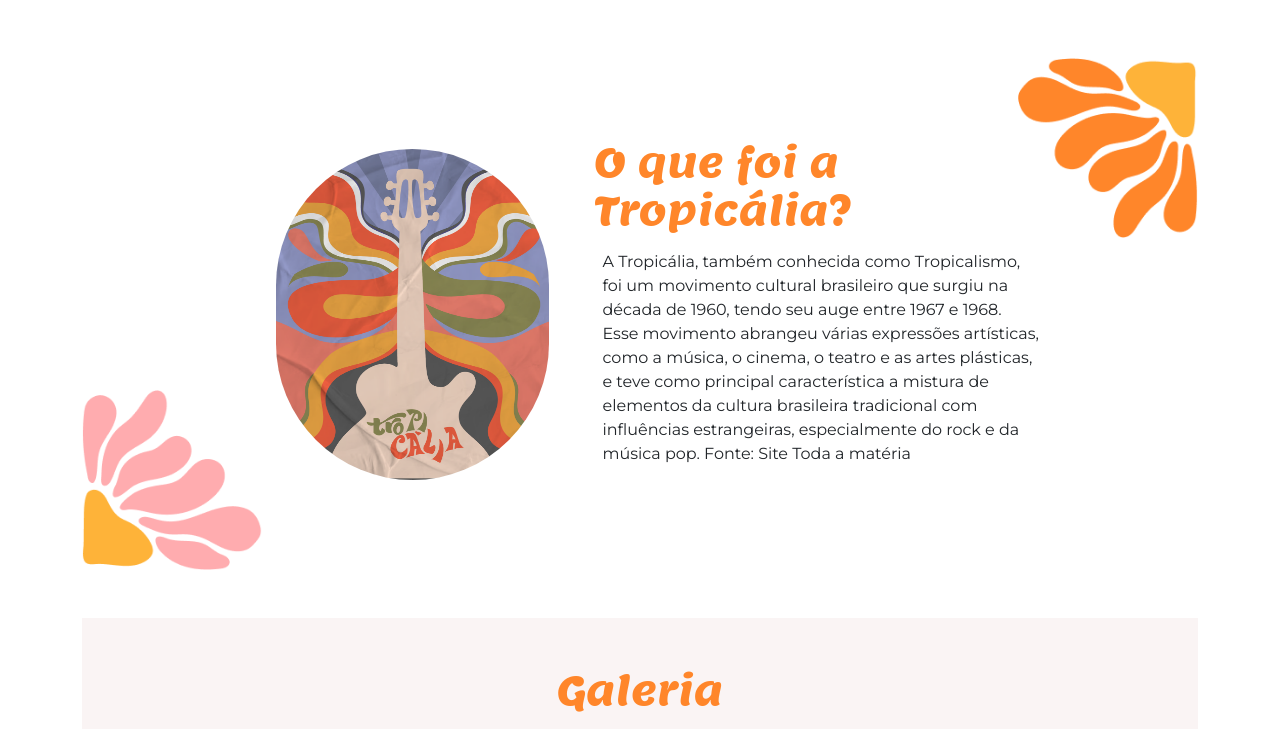
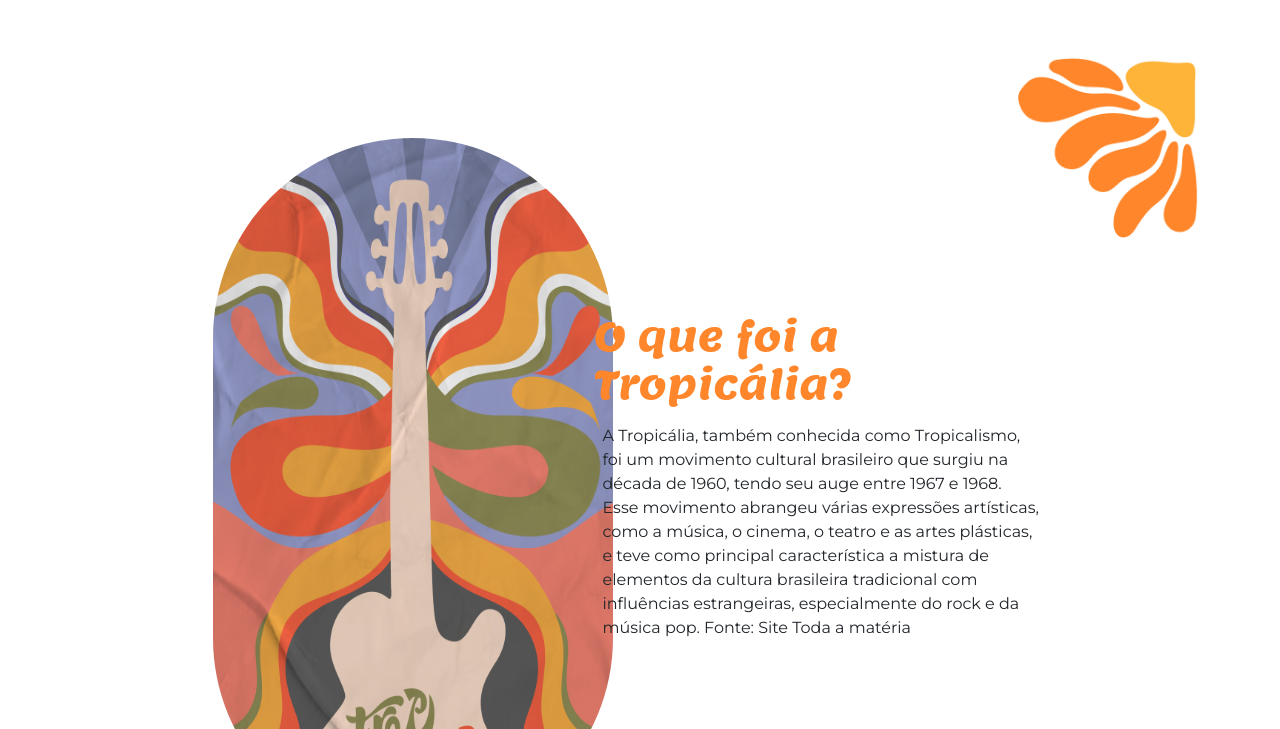
Before and after one commit to giovanamara34-netizen/giovana34, a plain HTML site: page index.html in a window 1280 px wide. Shown: the part 951-1680 px from the top of the page. Drawn offline with nearby package versions, Linux system fonts and the light colour scheme.

Commit message:
Update index.html

```diff
--- a/index.html
+++ b/index.html
@@ -51,10 +51,10 @@
               </div>
         </section>
 
-        <section id="tropicalia" class="my-5 pt-6 secao-tropicalia" tabindex="0" aria-label="Seção explicativa sobre a tropicália">
+        <section id="tropicalia" class="my-5 pt-6 secao-Fisio" tabindex="0" aria-label="Seção explicativa sobre a tropicália">
             <div class="container d-flex align-items-center ">
                 <div class="col-4 d-flex justify-content-center ">
-                    <img src="img/image (1).png" class="rounded-pill" width="273" height="331" loading="lazy">
+                    <img src="img/image (1).png" class="rounded-pill" width="400" height="700" loading="lazy">
                 </div>
                 <div class="col-5">
                     <h2>O que foi a Tropicália?</h2>
```
